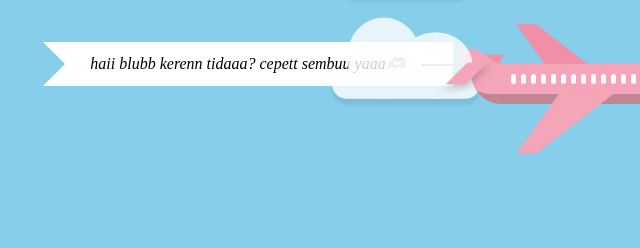
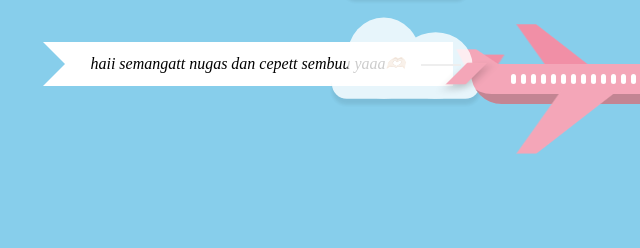
Before and after one commit to denysyuja/pesawat-lucu, a plain HTML site: page index.html in a window 1280 px wide. Shown: the part 336-584 px from the top of the page, 94-734 px from the left. Drawn offline with Linux system fonts and the light colour scheme.

Commit message:
Update index.html

```diff
--- a/index.html
+++ b/index.html
@@ -27,7 +27,7 @@
     <div class="banner-container">
         <i class="rope"></i>
         <i class="banner">
-         haii blubb kerenn tidaaa? cepett sembuu yaaa🫶🏼
+         haii semangatt nugas dan cepett sembuu yaaa🫶🏼
         <i class="triangle"></i>
     </i>
     </div>
```
